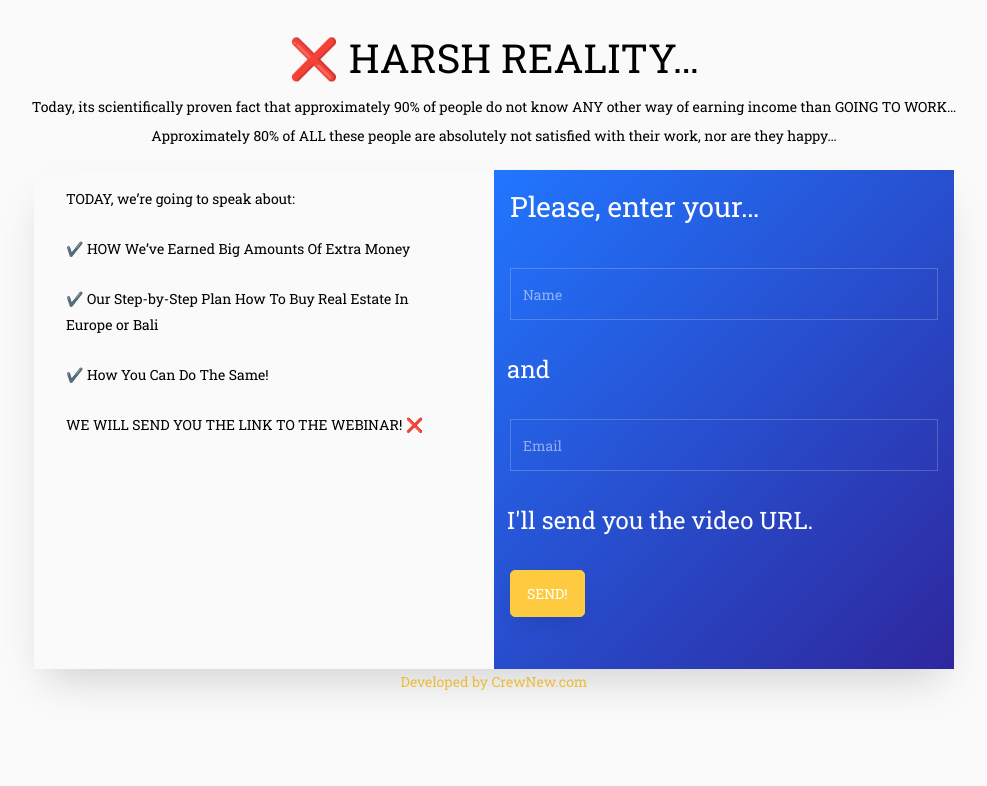
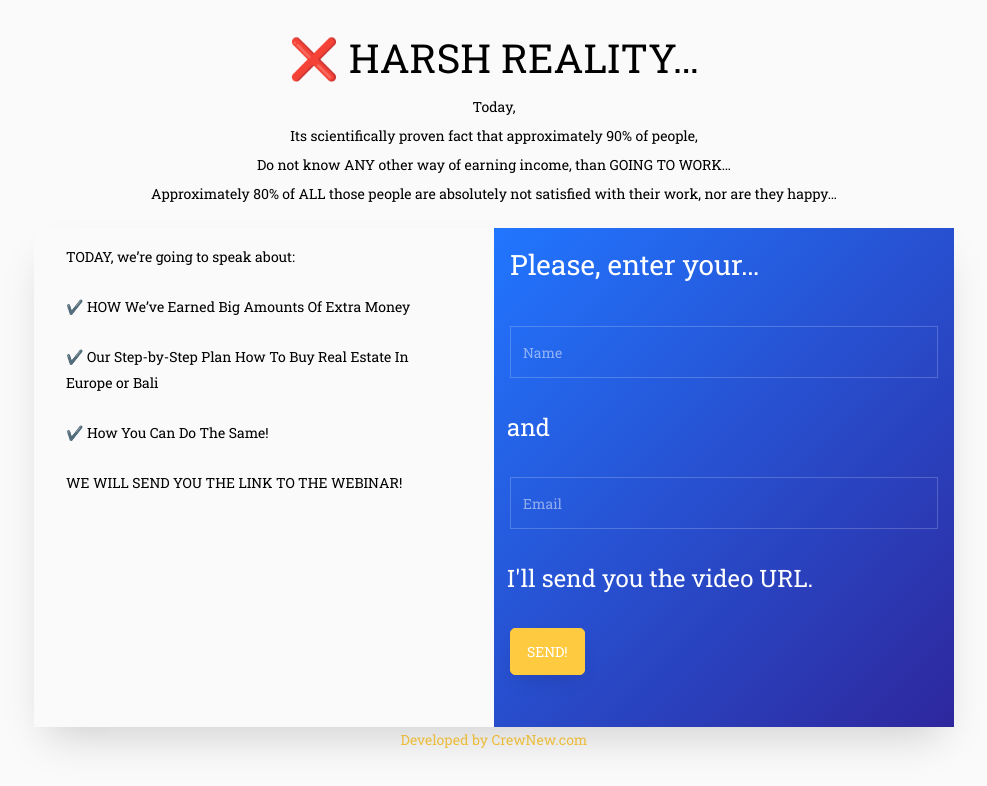
Before and after one commit to ivo-henri/subscribe-form, a Svelte app: page / in a window 1280 px wide. Shown: the top 786 px of the page, without its empty margins (146-1133 px from the left). Built offline with nearby package versions, Linux system fonts and the light colour scheme.

Commit message:
Content changes

```diff
--- a/src/App.svelte
+++ b/src/App.svelte
@@ -8,12 +8,20 @@
 
   const topText = [
     {
+      id: 1,
+      txt: "Today,"
+    },
+    {
       id: 2,
-      txt: "Today, its scientifically proven fact that approximately 90% of people do not know ANY other way of earning income than GOING TO WORK…",
+      txt: "Its scientifically proven fact that approximately 90% of people,",
     },
     {
       id: 3,
-      txt: "Approximately 80% of ALL these people are absolutely not satisfied with their work, nor are they happy…",
+      txt: "Do not know ANY other way of earning income, than GOING TO WORK…",
+    },
+    {
+      id: 4,
+      txt: "Approximately 80% of ALL those people are absolutely not satisfied with their work, nor are they happy…"
     }
   ];
 
@@ -35,7 +43,7 @@
     },
     {
       id: 500,
-      txt: "WE WILL SEND YOU THE LINK TO THE WEBINAR! ❌",
+      txt: "WE WILL SEND YOU THE LINK TO THE WEBINAR!",
     }
   ];
   let name = "";
```
Also changed, not shown: 1 other file (tests, documents, lock files or other folders).
